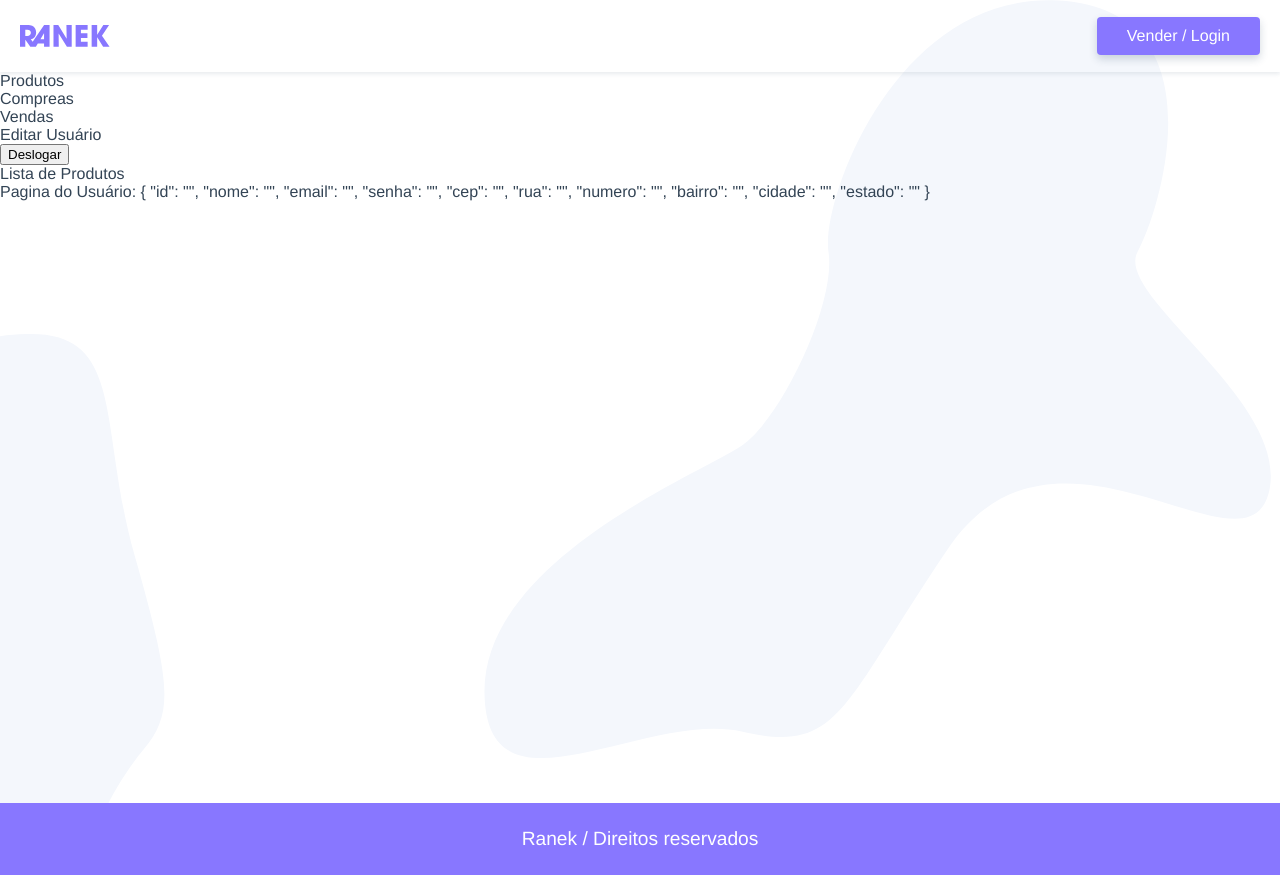
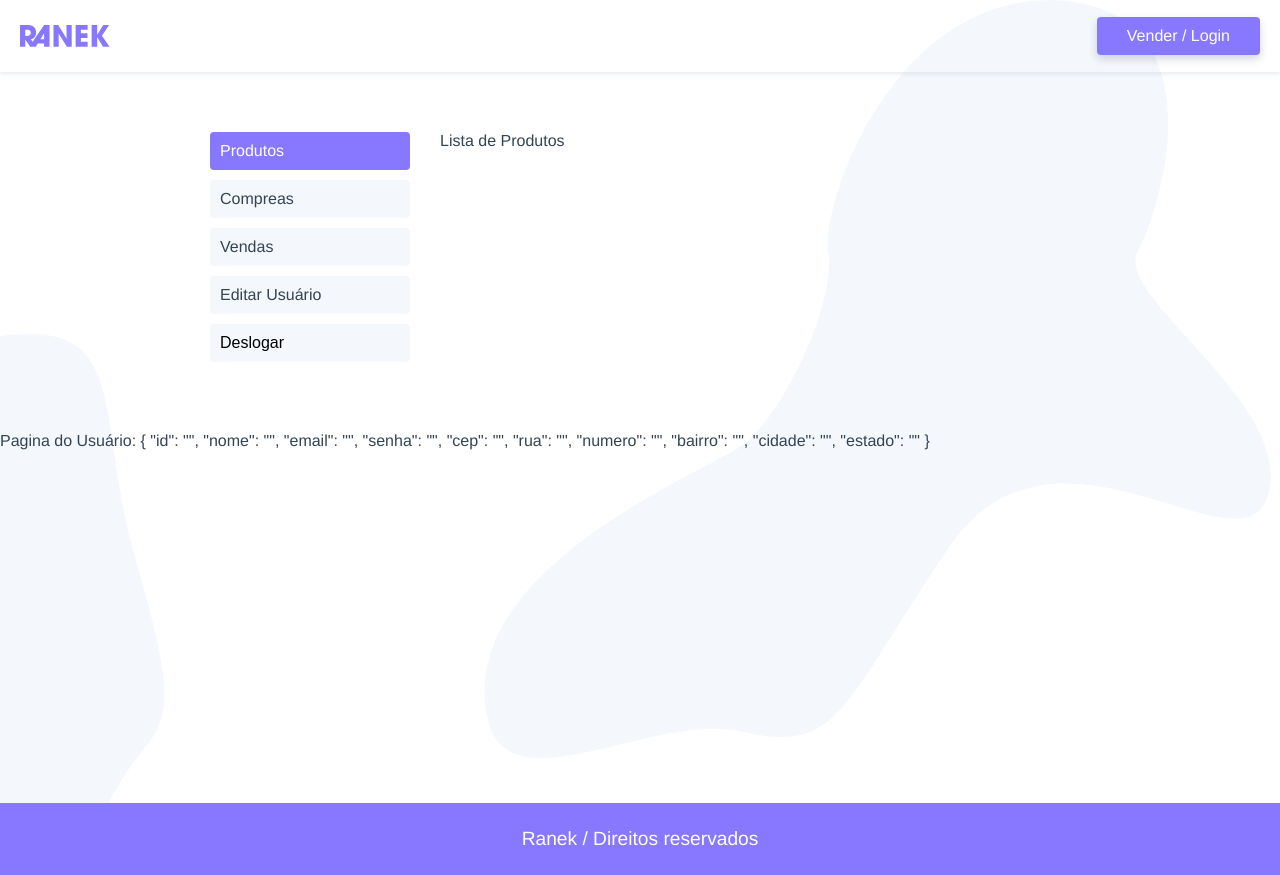
Before and after one commit to LuanVasco/ranek, a Vue app: page /usuario in a window 1280 px wide. Built offline with nearby package versions, Linux system fonts and the light colour scheme.

Commit message:
Estilizando pagina de usuario logado

```diff
--- a/src/views/usuario/Usuario.vue
+++ b/src/views/usuario/Usuario.vue
@@ -46,5 +46,43 @@
 </script>
 
 <style scoped>
+.usuario {
+  display: grid;
+  grid-template-columns: minmax(140px, 200px) 1fr;
+  grid-gap: 30px;
+  max-width: 900px;
+  margin: 40px auto;
+  padding: 20px;
+}
+.sidenav a,
+.sidenav button {
+  padding: 10px;
+  display: block;
+  background: #f4f7fc;
+  margin-bottom: 10px;
+  border-radius: 4px;
+}
 
+.sidenav a.router-link-exact-active,
+.sidenav a:hover,
+.sidenav button:hover {
+  background: #87f;
+  color: #FFF;
+}
+
+.sidenav button {
+  border: none;
+  width: 100%;
+  font-size: 1rem;
+  font-family: "Avenir", Arial, Helvetica, sans-serif;
+  text-align: left;
+  cursor: pointer;
+}
+
+@media screen and (max-width: 500px) {
+  .usuario {
+    grid-template-columns: 1fr;
+    margin: 0 auto;
+  }
+}
 </style>
```
